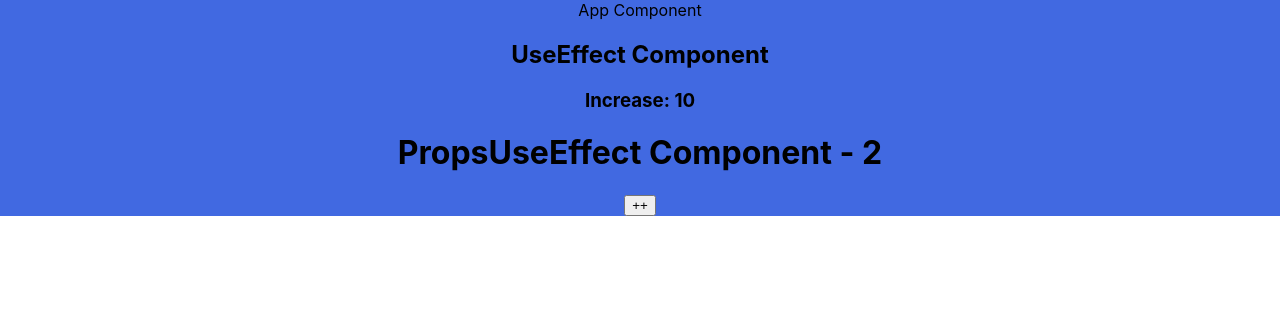
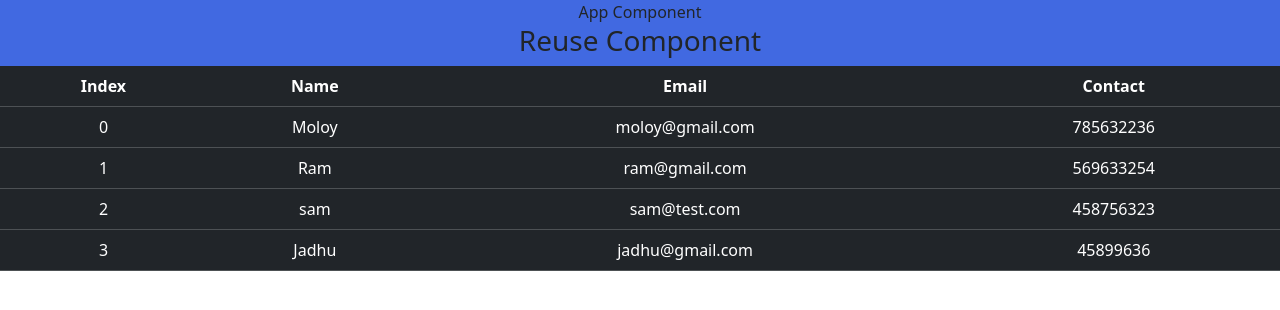
Before and after one commit to moloy900/react-pratice-app-1, a React (Create React App) app: page / in a window 1280 px wide. Shown: the top 310 px of the page. Built offline with nearby package versions, Linux system fonts and the light colour scheme.

Commit message:
functional hooks

```diff
--- a/package.json
+++ b/package.json
@@ -6,7 +6,9 @@
     "@testing-library/jest-dom": "^5.17.0",
     "@testing-library/react": "^13.4.0",
     "@testing-library/user-event": "^13.5.0",
+    "bootstrap": "^5.3.2",
     "react": "^18.2.0",
+    "react-bootstrap": "^2.9.0",
     "react-dom": "^18.2.0",
     "react-scripts": "5.0.1",
     "web-vitals": "^2.1.4"
--- a/src/App.js
+++ b/src/App.js
@@ -1,16 +1,14 @@
-import './App.css'
-import React from 'react'
-import UseEffect from './hooks/useEffect'
-// import ComponentDidMountAndUpdate from './life-cycle-methods/componentdidmountandupdate'
+import "./App.css";
+import React from "react";
+import Reuse from "./components/reuse";
 
-function App(){
-    return(
-        <div className='App'>
-            App Component
-            <UseEffect></UseEffect>
-            {/* <ComponentDidMountAndUpdate></ComponentDidMountAndUpdate> */}
-        </div>
-    )
+function App() {
+  return (
+    <div className="App">
+      App Component
+      <Reuse></Reuse>
+    </div>
+  );
 }
 
-export default App
+export default App;
--- /dev/null
+++ b/src/components/reuse.js
@@ -0,0 +1,36 @@
+import React from "react";
+import Users from "./users";
+import { Table } from "react-bootstrap";
+
+const Reuse = () => {
+  const user = [
+    { name: "Moloy", email: "moloy@gmail.com", contact: 785632236 },
+    { name: "Ram", email: "ram@gmail.com", contact: 569633254 },
+    { name: "sam", email: "sam@test.com", contact: 458756323 },
+    { name: "Jadhu", email: "jadhu@gmail.com", contact: 45899636 },
+  ];
+  return (
+    <div>
+      <h3>Reuse Component</h3>
+      <Table variant="dark">
+        <thead>
+          <tr>
+            <th>Index</th>
+            <th>Name</th>
+            <th>Email</th>
+            <th>Contact</th>
+          </tr>
+        </thead>
+        <tbody>
+            {user.map((user, i) => (
+                <tr>
+              <Users data={user} index={i}/>
+              </tr>
+            ))}
+        </tbody>
+      </Table>
+    </div>
+  );
+};
+
+export default Reuse;
--- /dev/null
+++ b/src/components/users.js
@@ -0,0 +1,14 @@
+import React from "react";
+
+const Users = (props) => {
+  return (
+    <>
+      <td>{props.index}</td>
+      <td>{props.data.name}</td>
+      <td>{props.data.email}</td>
+      <td>{props.data.contact}</td>
+    </>
+  );
+};
+
+export default Users;
--- a/src/index.js
+++ b/src/index.js
@@ -3,6 +3,7 @@ import ReactDOM from 'react-dom/client';
 import './index.css';
 import App from './App';
 import reportWebVitals from './reportWebVitals';
+import 'bootstrap/dist/css/bootstrap.min.css';
 
 const root = ReactDOM.createRoot(document.getElementById('root'));
 root.render(
```
Also changed, not shown: src/components/mapfunc.js (added, +40 -0 lines), src/components/nestedList.js (added, +71 -0 lines), src/life-cycle-methods/friendstatus.js (added, +33 -0 lines), 1 other file (tests, documents, lock files or other folders).
